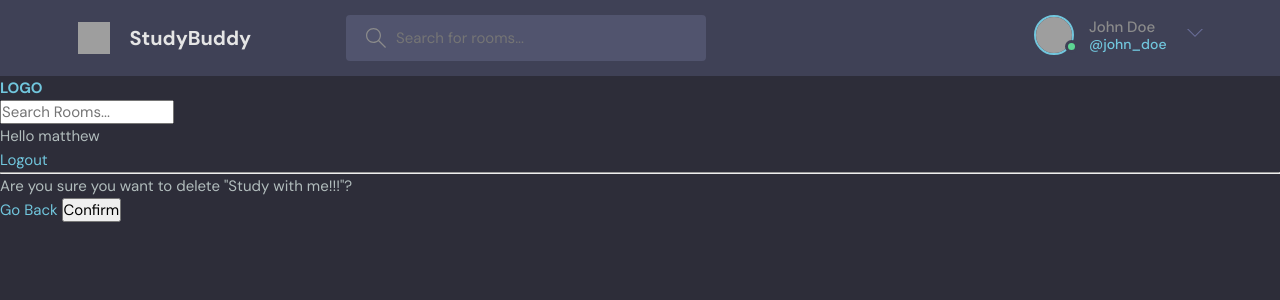
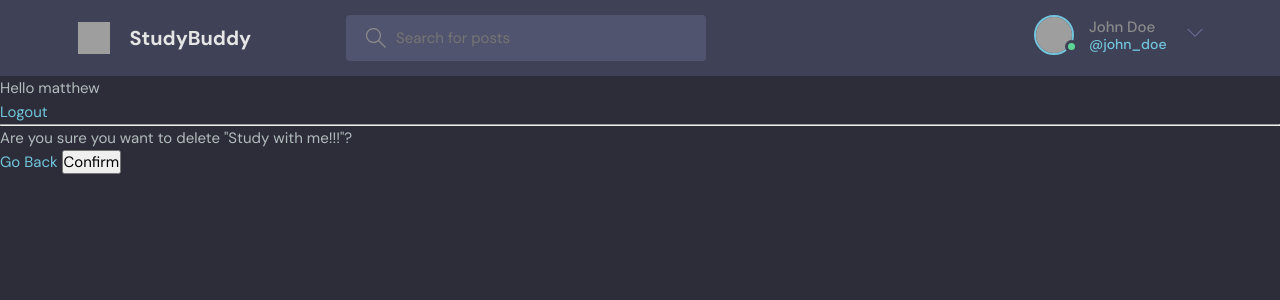
Before and after one commit to mattygersh21/python-django-discord, a Django app: page /delete-room/7/ in a window 1280 px wide. Shown: the top 300 px of the page. Run offline with Django 4.2, Linux system fonts and the light colour scheme; a user stored in the database is signed in; data comes from the database, SQL or seed files in the repository; grey boxes are pictures that could not be loaded.

Commit message:
* Continued frontend theme installation. * Moved logo home click to theme astyles tag. * Moved search logic to theme search input. * Deleted old logo. * Deleted old search field.

```diff
--- a/discord/templates/navbar.html
+++ b/discord/templates/navbar.html
@@ -1,10 +1,10 @@
 <header class="header header--loggedIn">
   <div class="container">
-    <astyles href="/" class="header__logo">
+    <astyles href="{% url 'home' %}" class="header__logo">
       <img src="assets/logo.svg" />
       <h1>StudyBuddy</h1>
     </astyles>
-    <form class="header__search">
+    <form class="header__search" method="GET" action="{% url 'home' %}">
       <label>
         <svg version="1.1" xmlns="http://www.w3.org/2000/svg" width="32" height="32" viewBox="0 0 32 32">
           <title>search</title>
@@ -12,7 +12,7 @@
             d="M32 30.586l-10.845-10.845c1.771-2.092 2.845-4.791 2.845-7.741 0-6.617-5.383-12-12-12s-12 5.383-12 12c0 6.617 5.383 12 12 12 2.949 0 5.649-1.074 7.741-2.845l10.845 10.845 1.414-1.414zM12 22c-5.514 0-10-4.486-10-10s4.486-10 10-10c5.514 0 10 4.486 10 10s-4.486 10-10 10z"
           ></path>
         </svg>
-        <input placeholder="Search for rooms..." />
+        <input name="q" placeholder="Search for posts" />
       </label>
     </form>
     <nav class="header__menu">
@@ -66,14 +66,6 @@
   </div>
 </header>
 
-<a href="/">
-  <h1>LOGO</h1>
-</a>
-
-<form method="GET" action="{% url 'home' %}">
-  <input type="text" name="q" placeholder="Search Rooms..." />
-</form>
-
 {% if request.user.is_authenticated %}
 <p>Hello {{request.user}}</p>
 <a href="{% url 'logout' %}">Logout</a>
```
